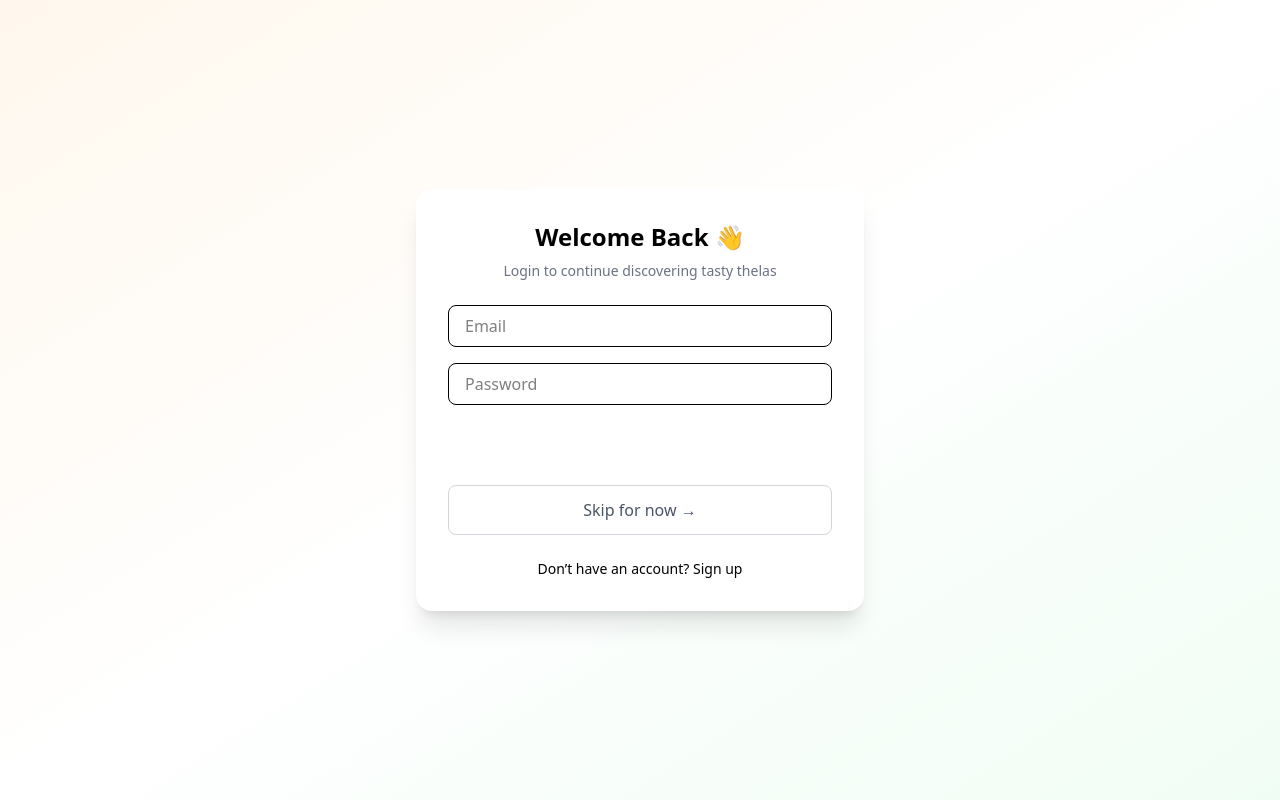
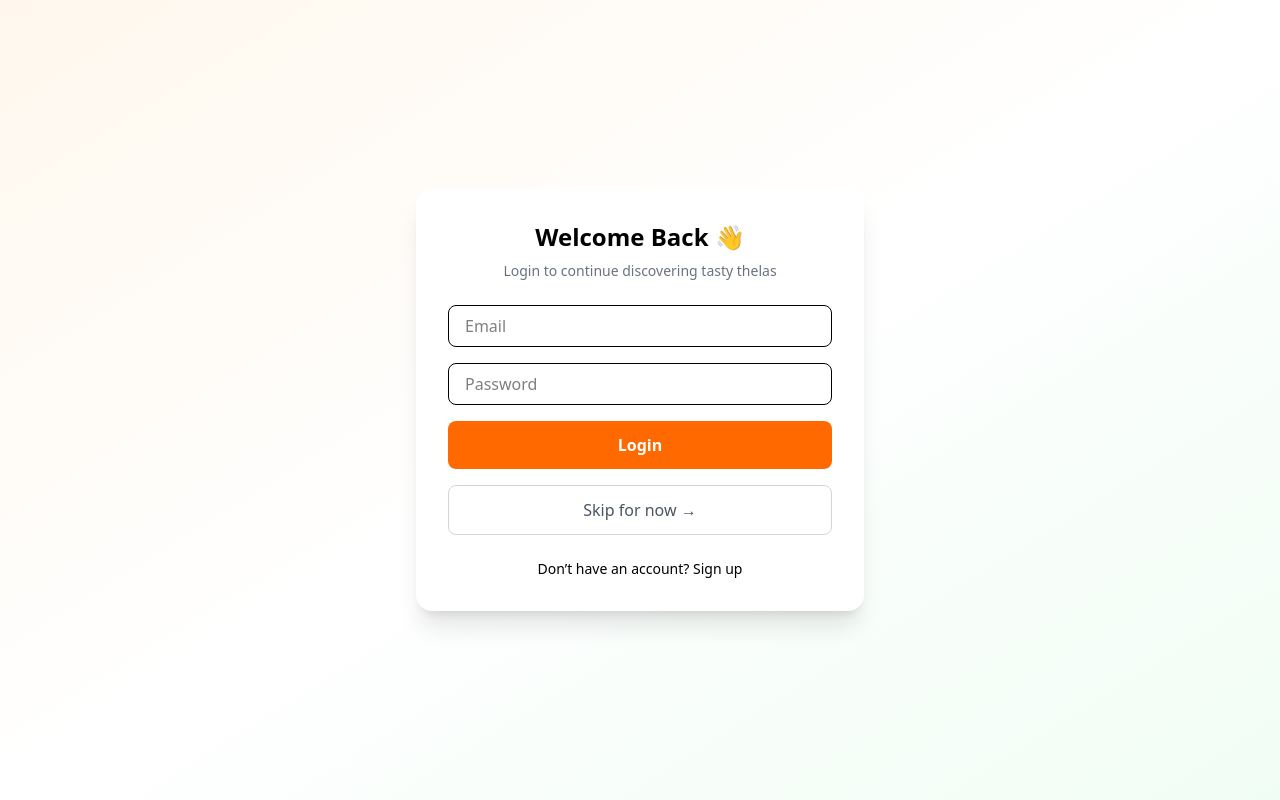
Before and after one commit to varungithubhatt/tasty_thela, a React (Vite) app in the folder frontend/: page /login in a window 1280 px wide. Built offline with nearby package versions, Linux system fonts and the light colour scheme.

Commit message:
fix some color issues

```diff
--- a/frontend/src/components/AIChatbot.jsx
+++ b/frontend/src/components/AIChatbot.jsx
@@ -45,7 +45,7 @@ export default function AIChatbot() {
 
       {/* CHAT WINDOW */}
       {open && (
-        <div className="fixed bottom-20 right-6 w-[380px] h-200 bg-white rounded-2xl shadow-2xl flex flex-col border border-gray-200 overflow-hidden">
+        <div className="fixed bottom-20 right-6 w-[380px] h-180 bg-white rounded-2xl shadow-2xl flex flex-col border border-gray-200 overflow-hidden">
 
           {/* HEADER */}
           <div className="flex items-center justify-between px-4 py-3 bg-gradient-to-r from-orange-500 to-red-500 text-white font-semibold">
--- a/frontend/src/pages/Login.jsx
+++ b/frontend/src/pages/Login.jsx
@@ -110,7 +110,7 @@ const handleSkip = () => {
           <button
             disabled={loading}
             className="w-full py-3 rounded-lg font-semibold text-white
-                       bg-[color:var(--color-primary)]
+                        bg-orange-500 hover:bg-orange-600 transition-colors
                        hover:opacity-90 transition
                        disabled:opacity-60"
           >
--- a/frontend/src/pages/Signup.jsx
+++ b/frontend/src/pages/Signup.jsx
@@ -80,7 +80,7 @@ export default function Signup() {
           <button
             disabled={loading}
             className="w-full py-3 rounded-lg font-semibold text-white
-                       bg-[color:var(--color-primary)]
+                       bg-orange-500 hover:bg-orange-600 transition-colors
                        disabled:opacity-60"
           >
             {loading ? "Creating..." : "Sign Up"}
```
